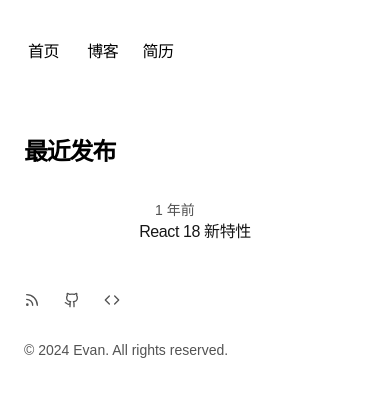
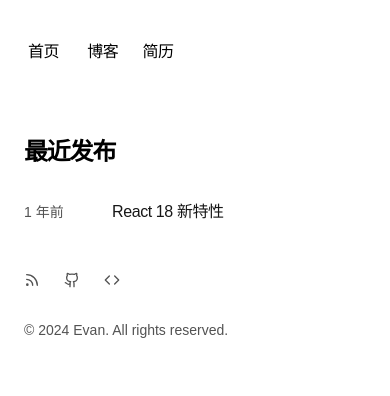
Before and after one commit to evan976/evanone.me, a Next.js app: page /blog in a window 390 px wide. Shown: the top 396 px of the page. Built offline with nearby package versions, Linux system fonts and the light colour scheme; a web font is replaced by a local one.

Commit message:
Update post image

```diff
--- a/app/blog/posts/react-18.mdx
+++ b/app/blog/posts/react-18.mdx
@@ -1,7 +1,6 @@
 ---
 title: 'React 18 新特性'
 publishedAt: '2023-06-12'
-image: '/react.png'
 summary: 'React 18 的发布带来了一系列令人振奋的新特性和变化，将前端开发推向了一个新的高度。本文将介绍 React 18 的主要特性，包括并发模式、新的渲染器以及更流畅的更新机制。让我们一起探索 React 生态系统的最新进展，以及如何利用这些新功能来构建更加强大和响应式的用户界面。'
 ---
 
--- a/app/components/posts.tsx
+++ b/app/components/posts.tsx
@@ -21,7 +21,7 @@ export function BlogPosts() {
             className="flex flex-col space-y-1 mb-4"
             href={`/blog/${post.slug}`}
           >
-            <div className="w-full flex items-center flex-col md:flex-row space-x-0 md:space-x-2">
+            <div className="w-full flex items-center space-x-2">
               <p className="text-neutral-600 text-sm dark:text-neutral-400 w-20 tabular-nums">
                 {formatDate(post.metadata.publishedAt, true)}
               </p>
```
